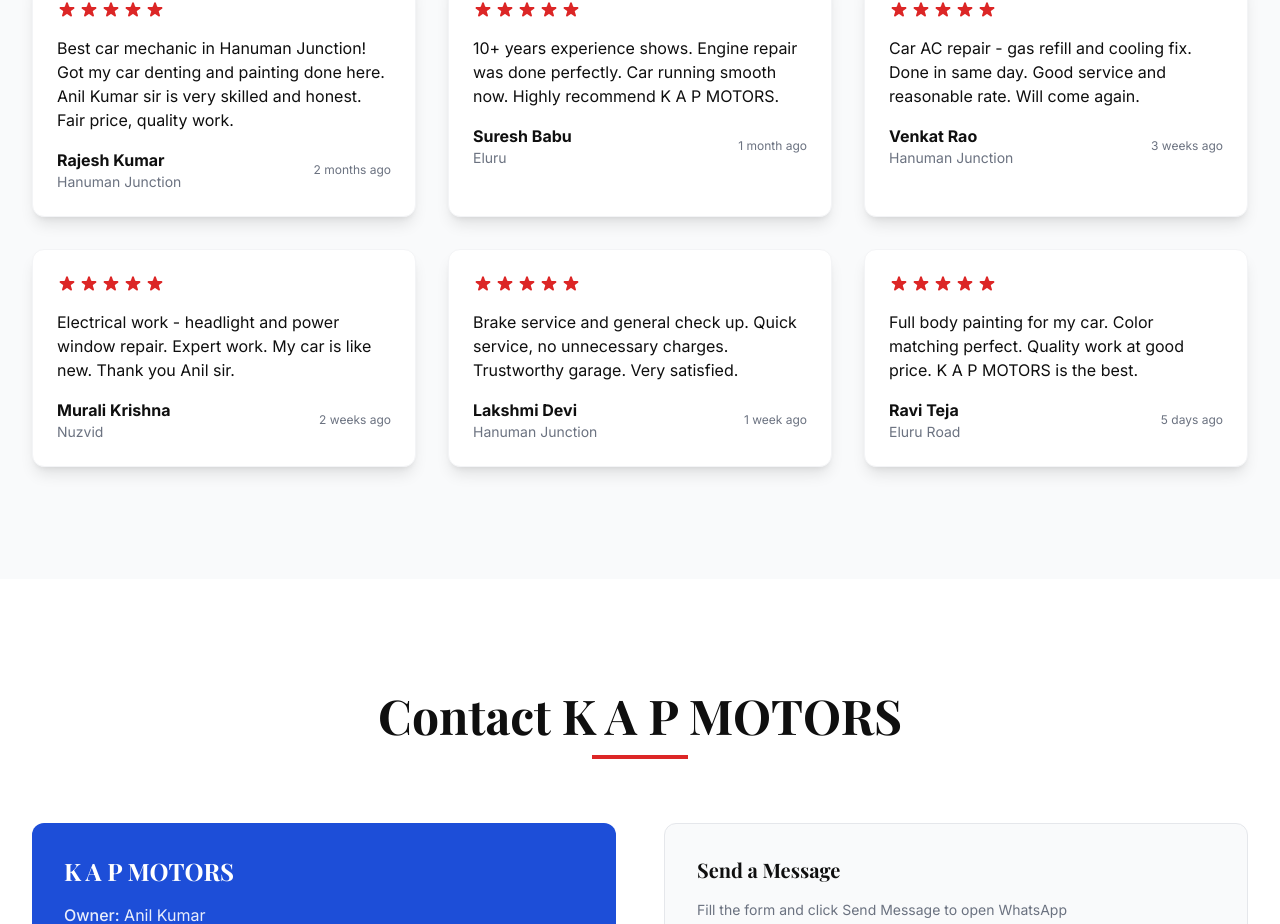
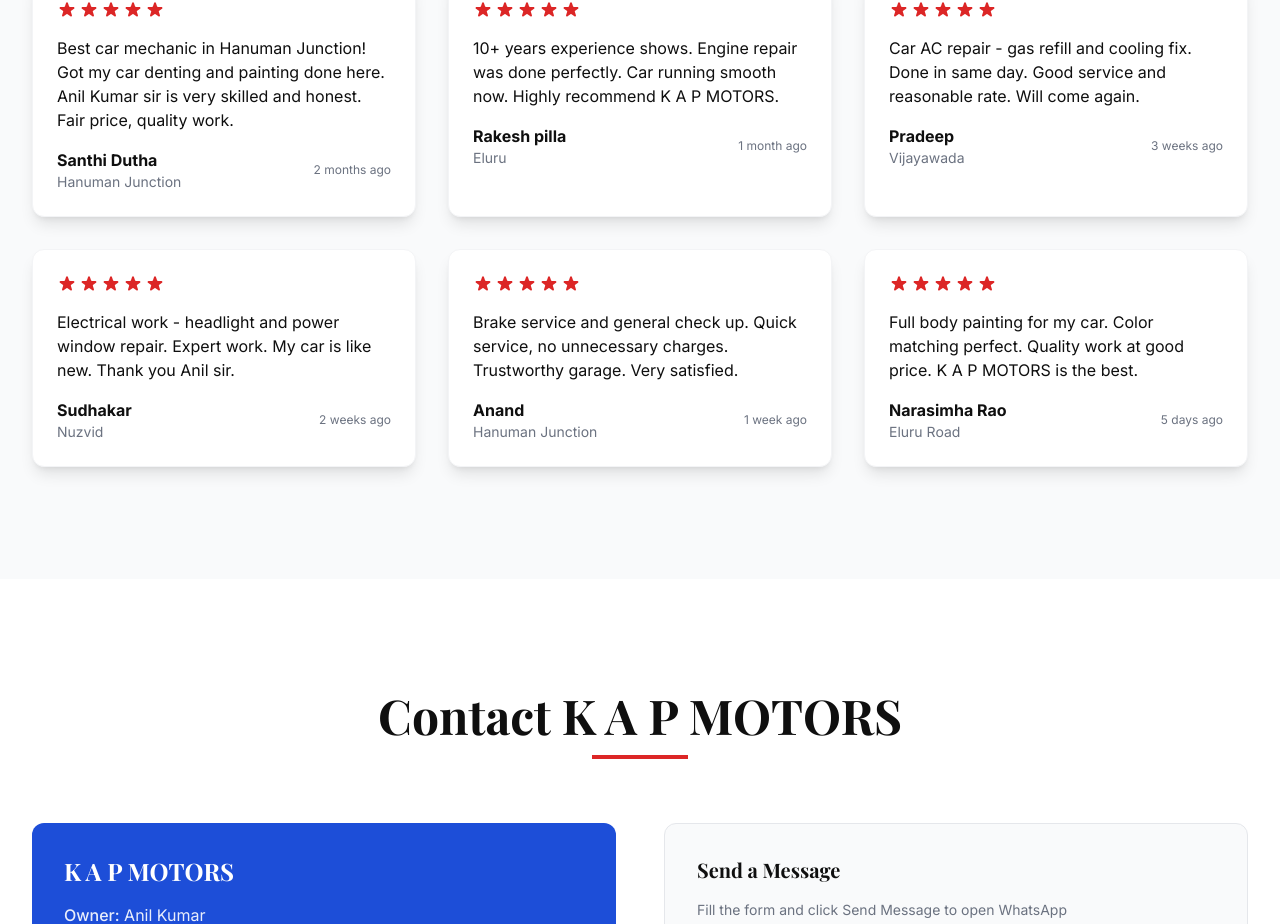
Before and after one commit to pulapakajayadeep98/kap-motors-website, a Next.js app: page / in a window 1280 px wide. Shown: the part 7860-8784 px from the top of the page. Built offline with nearby package versions, Linux system fonts and the light colour scheme.

Commit message:
Added logo.ico favicon and updated metadata

```diff
--- a/components/Reviews.js
+++ b/components/Reviews.js
@@ -3,7 +3,7 @@
 const reviews = [
   {
     id: 1,
-    name: 'Rajesh Kumar',
+    name: 'Santhi Dutha',
     location: 'Hanuman Junction',
     rating: 5,
     text: 'Best car mechanic in Hanuman Junction! Got my car denting and painting done here. Anil Kumar sir is very skilled and honest. Fair price, quality work.',
@@ -11,7 +11,7 @@
   },
   {
     id: 2,
-    name: 'Suresh Babu',
+    name: 'Rakesh pilla',
     location: 'Eluru',
     rating: 5,
     text: '10+ years experience shows. Engine repair was done perfectly. Car running smooth now. Highly recommend K A P MOTORS.',
@@ -19,15 +19,15 @@
   },
   {
     id: 3,
-    name: 'Venkat Rao',
-    location: 'Hanuman Junction',
+    name: 'Pradeep',
+    location: 'Vijayawada',
     rating: 5,
     text: 'Car AC repair - gas refill and cooling fix. Done in same day. Good service and reasonable rate. Will come again.',
     date: '3 weeks ago',
   },
   {
     id: 4,
-    name: 'Murali Krishna',
+    name: 'Sudhakar',
     location: 'Nuzvid',
     rating: 5,
     text: 'Electrical work - headlight and power window repair. Expert work. My car is like new. Thank you Anil sir.',
@@ -35,7 +35,7 @@
   },
   {
     id: 5,
-    name: 'Lakshmi Devi',
+    name: 'Anand',
     location: 'Hanuman Junction',
     rating: 5,
     text: 'Brake service and general check up. Quick service, no unnecessary charges. Trustworthy garage. Very satisfied.',
@@ -43,7 +43,7 @@
   },
   {
     id: 6,
-    name: 'Ravi Teja',
+    name: 'Narasimha Rao',
     location: 'Eluru Road',
     rating: 5,
     text: 'Full body painting for my car. Color matching perfect. Quality work at good price. K A P MOTORS is the best.',
```
